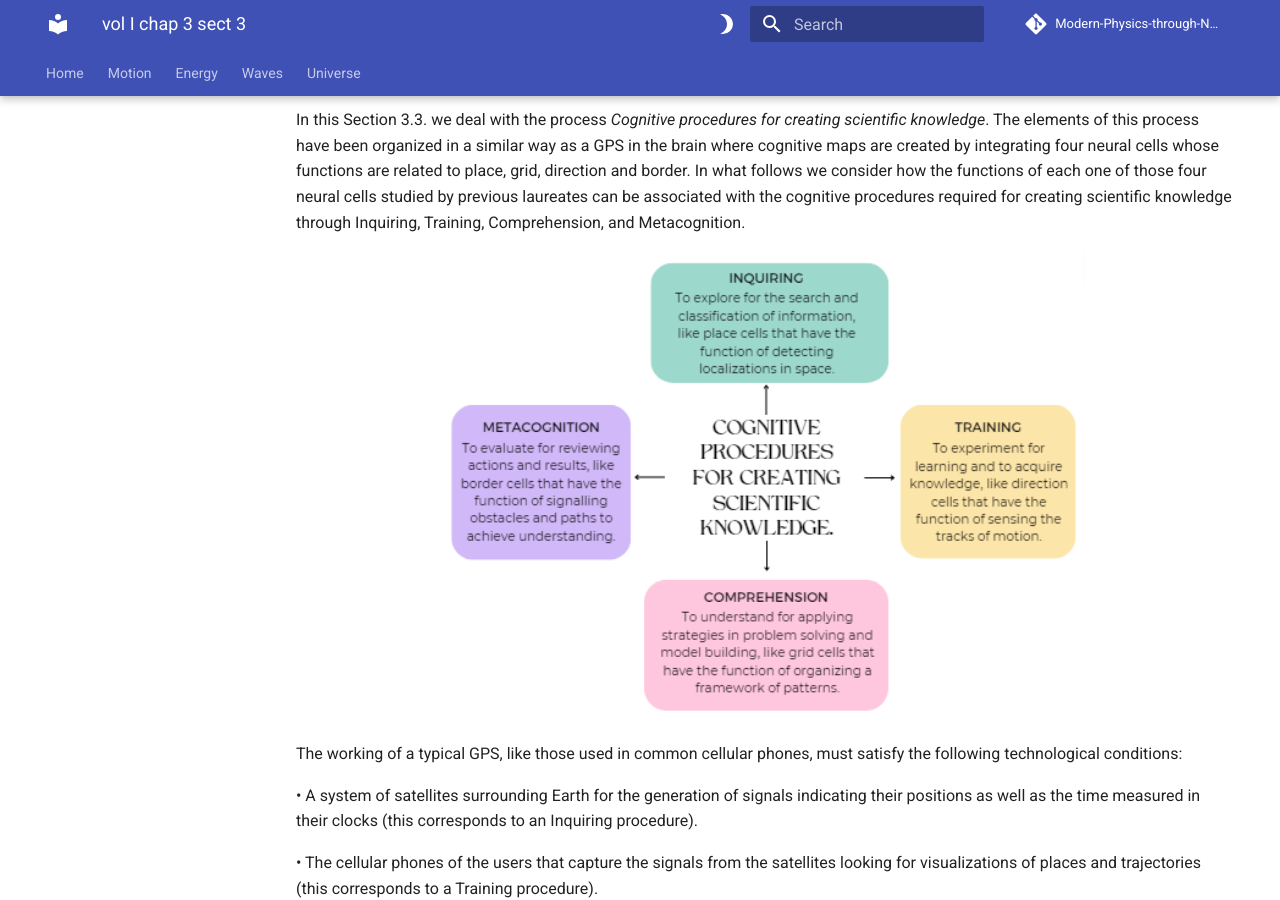
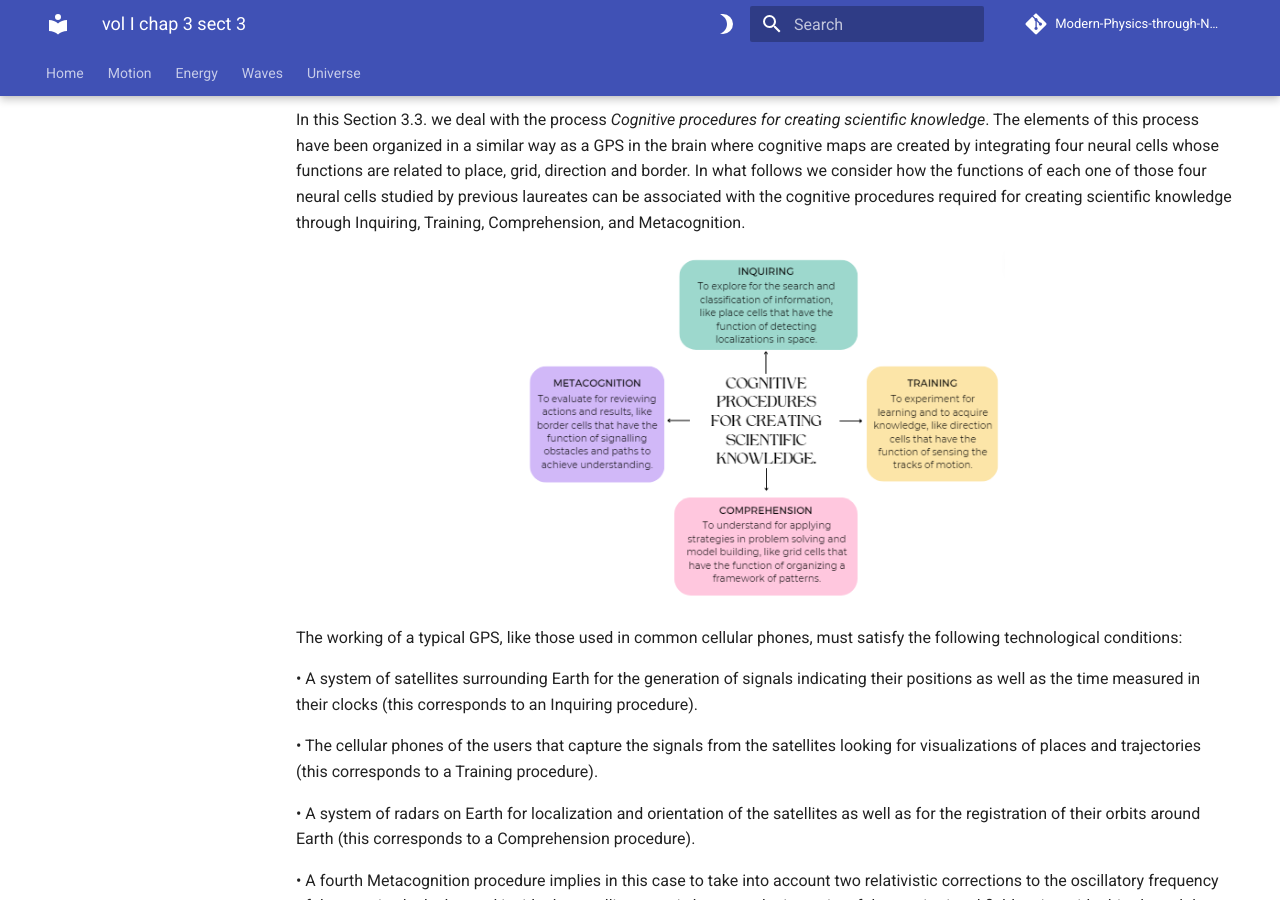
Before and after one commit to modphysnobel/modphysnobel.github.io, an MkDocs documentation site: the page built from docs/vol-I/vol-I-chap-3-sect-3.md, in a window 1280 px wide and 900 px high, scrolled down 613 px. Built offline with MkDocs 1.6.1 and Material for MkDocs 9.7.7, drawn with Linux system fonts in a browser that asks for light colours; some web fonts are replaced; comment, search, counter and statistics services are not loaded.

Commit message:
Update vol-I-chap-3-sect-3.md

```diff
--- a/docs/vol-I/vol-I-chap-3-sect-3.md
+++ b/docs/vol-I/vol-I-chap-3-sect-3.md
@@ -15,7 +15,7 @@
 In this Section 3.3. we deal with the process *Cognitive procedures for creating scientific knowledge*. The elements of this process have been organized in a similar way as a GPS in the brain where cognitive maps are created by integrating four neural cells whose functions are related to place, grid, direction and border. In what follows we consider how the functions of each one of those four neural cells studied by previous laureates can be associated with the cognitive procedures required for creating scientific knowledge through Inquiring, Training, Comprehension, and Metacognition.
 
 <p align="center" width="100%">
-    <img width="640" src="https://github.com/modphysnobel/modphysnobel.github.io/blob/main/docs/vol-I/figs/Vol-I-chap-3-sect-3-Fig1.PNG?raw=true">
+    <img width="480" src="https://github.com/modphysnobel/modphysnobel.github.io/blob/main/docs/vol-I/figs/Vol-I-chap-3-sect-3-Fig1.PNG?raw=true">
 </p>
 
 The working of a typical GPS, like those used in common cellular phones, must satisfy the following technological conditions:
```
